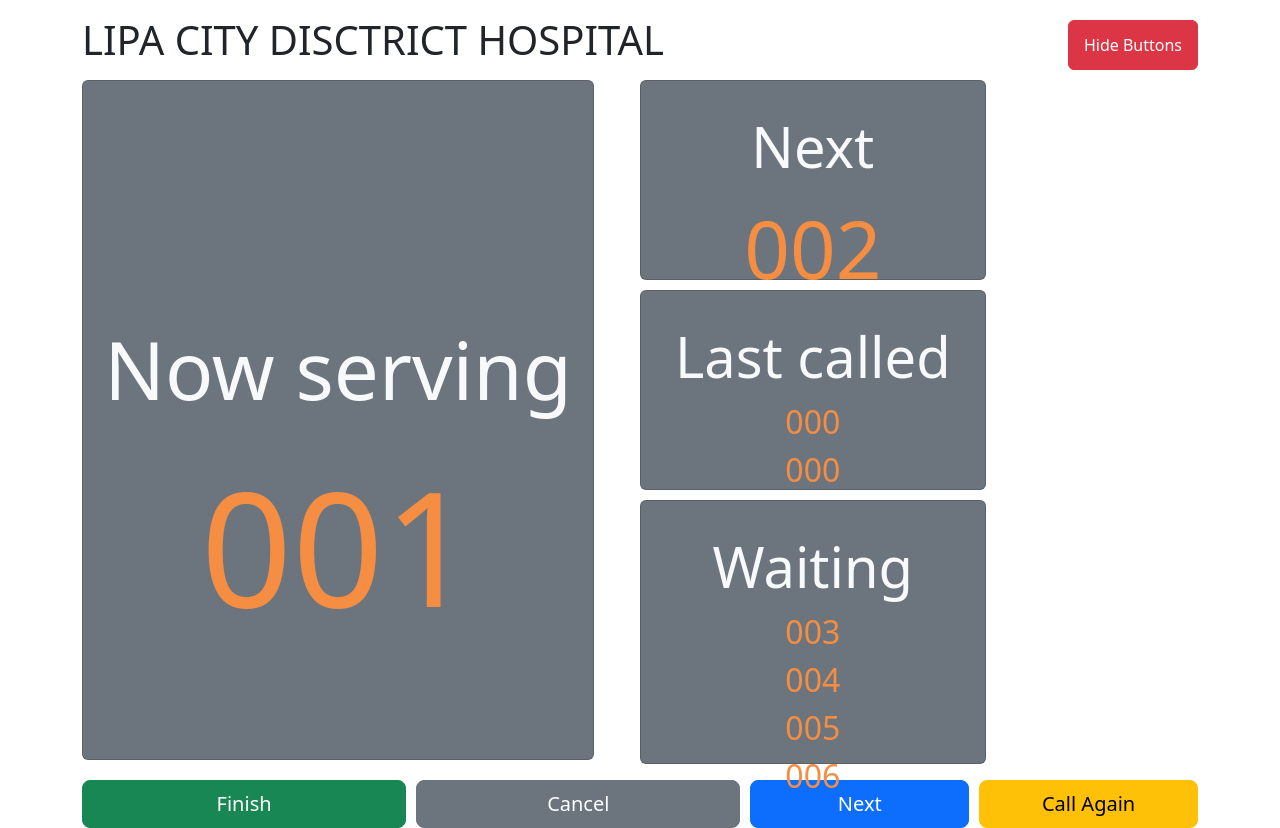
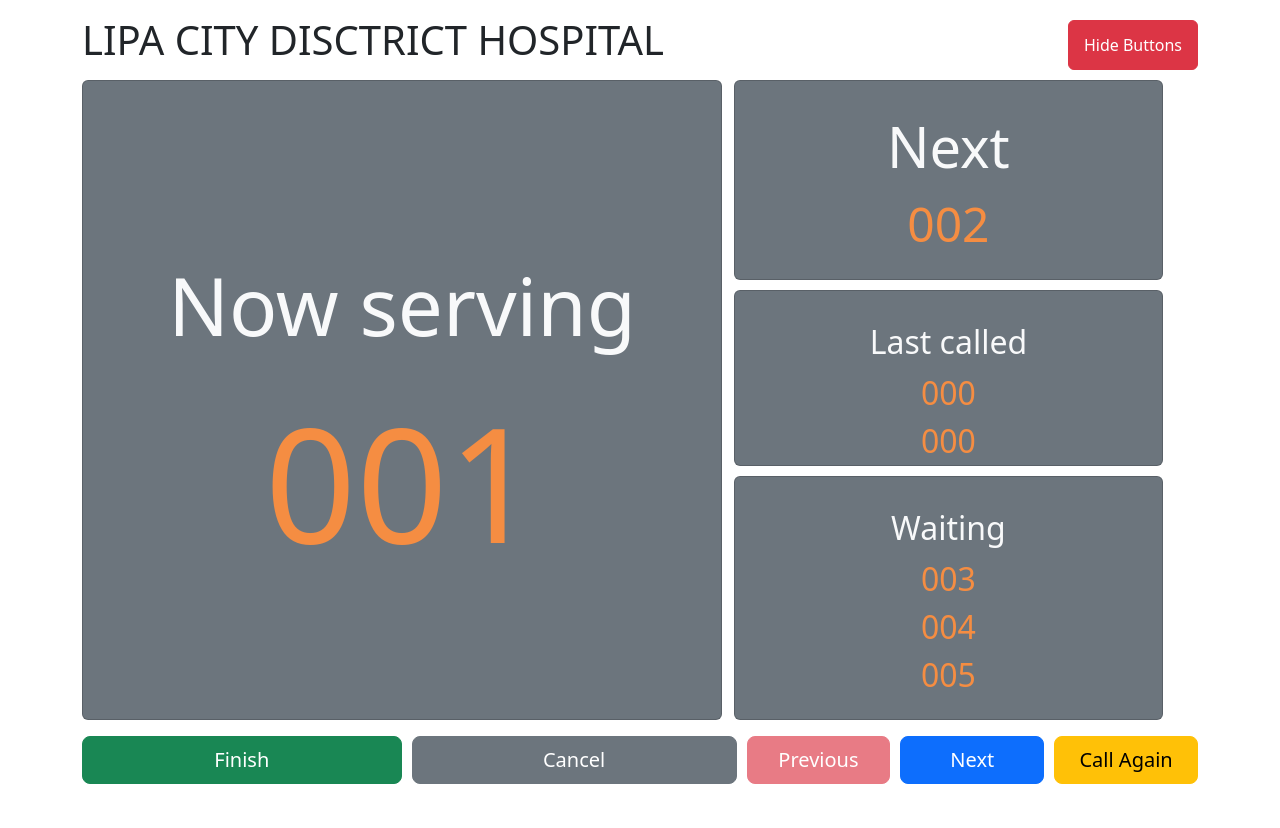
Before and after one commit to Findocx16/hospital_dashboard, a React (Create React App) app: page / in a window 1280 px wide. After the commit the page ends 800 px from the top, so only its background shows below. Built offline with nearby package versions, Linux system fonts and the light colour scheme.

Commit message:
fixed display

```diff
--- a/src/App.js
+++ b/src/App.js
@@ -15,16 +15,17 @@ function App() {
     const [lastCalled7, setLastCalled7] = useState(0);
 
     const styles = showButtons
-        ? { width: "40vw", height: "85vh" }
-        : { width: "40vw", height: "90vh" };
+        ? { width: "50vw", height: "80vh" }
+        : { width: "50vw", height: "89vh" };
 
     const styles2 = showButtons
-        ? { width: "27vw", height: "25vh", marginBottom: "10px" }
-        : { width: "27vw", height: "30vh", marginBottom: "10px" };
+        ? { width: "33.5vw", height: "22vh", marginBottom: "10px" }
+        : { width: "33.5vw", height: "31vh", marginBottom: "10px" };
     const handleFinish = () => {
         if (nowServing === waiting) {
             setWaiting(waiting + 1);
         }
+
         setNowServing(waiting);
         setLastCalled5(nowServing);
         setLastCalled6(lastCalled5);
@@ -67,6 +68,13 @@ function App() {
         setLastCalled2(lastCalled2 + 1);
         setLastCalled3(lastCalled3 + 1);
         setLastCalled4(lastCalled4 + 1);
+    };
+    const handlePrev = () => {
+        setWaiting(waiting - 1);
+        setLastCalled1(lastCalled1 - 1);
+        setLastCalled2(lastCalled2 - 1);
+        setLastCalled3(lastCalled3 - 1);
+        setLastCalled4(lastCalled4 - 1);
     };
 
     const handleCallAgain = () => {
@@ -121,7 +129,7 @@ function App() {
                     <Col>
                         <Card className='bg-secondary' style={{ ...styles }}>
                             <Card.Body
-                                style={{ marginTop: "14rem" }}
+                                style={{ marginTop: "10rem" }}
                                 className='text-center'
                             >
                                 <Card.Title
@@ -144,7 +152,7 @@ function App() {
                             <Card
                                 className='bg-secondary'
                                 style={{
-                                    width: "27vw",
+                                    width: "33.5vw",
                                     height: "25vh",
                                     marginBottom: "10px",
                                 }}
@@ -160,7 +168,7 @@ function App() {
                                         Next
                                     </Card.Title>
                                     <Card.Text
-                                        style={{ color: "#f58d42", fontSize: "5rem" }}
+                                        style={{ color: "#f58d42", fontSize: "3rem" }}
                                     >
                                         {"00" + waiting}
                                     </Card.Text>
@@ -178,7 +186,7 @@ function App() {
                                 >
                                     <Card.Title
                                         className='text-light'
-                                        style={{ fontSize: "3.5rem" }}
+                                        style={{ fontSize: "2rem" }}
                                     >
                                         Last called
                                     </Card.Title>
@@ -195,7 +203,7 @@ function App() {
                             </Card>
                             <Card
                                 className='bg-secondary'
-                                style={{ width: "27vw", height: "33vh" }}
+                                style={{ width: "33.5vw", height: "30.5vh" }}
                             >
                                 <Card.Body
                                     style={{ marginTop: "1rem" }}
@@ -203,7 +211,7 @@ function App() {
                                 >
                                     <Card.Title
                                         className='text-light'
-                                        style={{ fontSize: "3.5rem" }}
+                                        style={{ fontSize: "2rem" }}
                                     >
                                         Waiting
                                     </Card.Title>
@@ -214,8 +222,6 @@ function App() {
                                         {"00" + lastCalled2}
                                         <br />
                                         {"00" + lastCalled3}
-                                        <br />
-                                        {"00" + lastCalled4}
                                     </Card.Text>
                                 </Card.Body>
                             </Card>
@@ -231,7 +237,7 @@ function App() {
                             disabled={nowServing === waiting ? true : false}
                             variant='success'
                             size='lg'
-                            style={{ flex: 1.57, marginRight: "10px" }}
+                            style={{ flex: 2.6, marginRight: "10px" }}
                             onClick={handleFinish}
                         >
                             Finish
@@ -240,10 +246,24 @@ function App() {
                             disabled={nowServing === waiting ? true : false}
                             variant='secondary'
                             size='lg'
-                            style={{ flex: 1.57, marginRight: "10px" }}
+                            style={{ flex: 2.65, marginRight: "10px" }}
                             onClick={handleCancel}
                         >
                             Cancel
+                        </Button>
+
+                        <Button
+                            disabled={
+                                waiting - 1 === nowServing || nowServing === waiting
+                                    ? true
+                                    : false
+                            }
+                            variant='danger'
+                            size='lg'
+                            style={{ flex: 1, marginRight: "10px" }}
+                            onClick={handlePrev}
+                        >
+                            Previous
                         </Button>
                         <Button
                             variant='primary'
```
